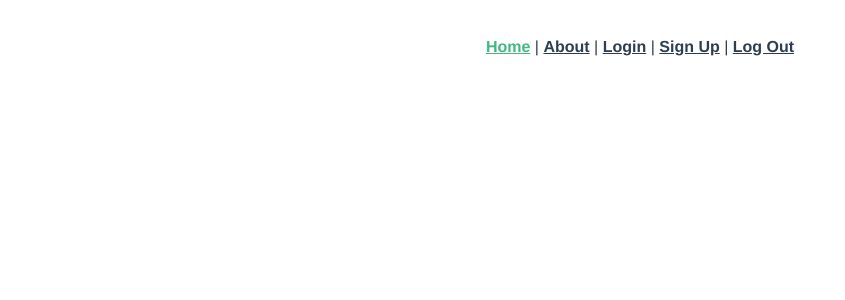
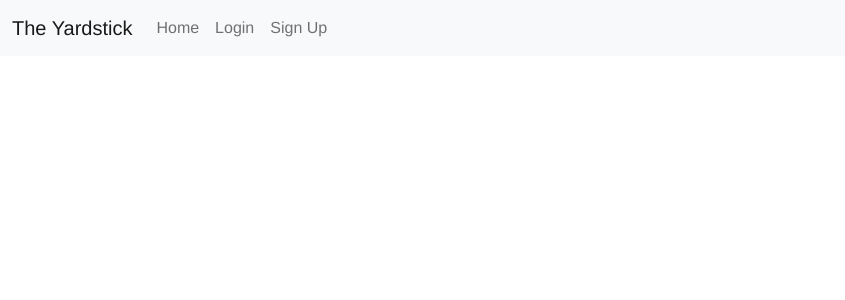
Before and after one commit to cramsel/Final-Capstone-Frontend, a Vue app: page / in a window 1280 px wide. Shown: the top 300 px of the page, without its empty margins (0-845 px from the left). Built offline with nearby package versions, Linux system fonts and the light colour scheme; no server answers.

Commit message:
Add bootstrap and Navbar which only shows login/signup and logout of a user is logged out/signed in respectively.

```diff
--- a/package.json
+++ b/package.json
@@ -9,6 +9,7 @@
   },
   "dependencies": {
     "axios": "^0.26.0",
+    "bootstrap": "^5.1.3",
     "core-js": "^3.6.5",
     "vue": "^3.0.0",
     "vue-router": "^4.0.0-0"
--- a/src/App.vue
+++ b/src/App.vue
@@ -1,15 +1,74 @@
+<script>
+export default {
+  data: function () {
+    return {
+      isLoggedIn: undefined,
+    };
+  },
+  watch: {
+    $route: function () {
+      this.isLoggedIn = !!localStorage.getItem("jwt");
+    },
+  },
+};
+</script>
+
 <template>
-  <div id="nav">
-    <router-link to="/">Home</router-link>
-    |
-    <router-link to="/about">About</router-link>
-    |
-    <router-link to="/login">Login</router-link>
-    |
-    <router-link to="/signup">Sign Up</router-link>
-    |
-    <router-link to="/logout">Log Out</router-link>
-  </div>
+  <nav class="navbar navbar-expand-lg navbar-light bg-light">
+    <div class="container-fluid">
+      <a class="navbar-brand" href="#">The Yardstick</a>
+      <button
+        class="navbar-toggler"
+        type="button"
+        data-bs-toggle="collapse"
+        data-bs-target="#navbarSupportedContent"
+        aria-controls="navbarSupportedContent"
+        aria-expanded="false"
+        aria-label="Toggle navigation"
+      >
+        <span class="navbar-toggler-icon"></span>
+      </button>
+      <div class="collapse navbar-collapse" id="navbarSupportedContent">
+        <ul class="navbar-nav me-auto mb-2 mb-lg-0">
+          <li class="nav-item">
+            <a class="nav-link" href="/">Home</a>
+          </li>
+          <li class="nav-item">
+            <a class="nav-link" v-if="!isLoggedIn" href="/login">Login</a>
+          </li>
+          <li class="nav-item">
+            <a class="nav-link" v-if="!isLoggedIn" href="/signup">Sign Up</a>
+          </li>
+          <li class="nav-item">
+            <a class="nav-link" v-if="isLoggedIn" href="/logout">Logout</a>
+          </li>
+          <!-- <li class="nav-item dropdown">
+            <a
+              class="nav-link dropdown-toggle"
+              href="#"
+              id="navbarDropdown"
+              role="button"
+              data-bs-toggle="dropdown"
+              aria-expanded="false"
+            >
+              Dropdown
+            </a>
+            <ul class="dropdown-menu" aria-labelledby="navbarDropdown">
+              <li><a class="dropdown-item" href="#">Action</a></li>
+              <li><a class="dropdown-item" href="#">Another action</a></li>
+              <li><hr class="dropdown-divider" /></li>
+              <li><a class="dropdown-item" href="#">Something else here</a></li>
+            </ul>
+          </li> -->
+        </ul>
+        <!-- this is the search bar, will be modified with users if time allows -->
+        <!-- <form class="d-flex">
+          <input class="form-control me-2" type="search" placeholder="Search" aria-label="Search" />
+          <button class="btn btn-outline-success" type="submit">Search</button>
+        </form> -->
+      </div>
+    </div>
+  </nav>
   <router-view />
 </template>
 
--- a/src/main.js
+++ b/src/main.js
@@ -1,5 +1,7 @@
 import { createApp } from "vue";
 import App from "./App.vue";
+import "bootstrap";
+import "bootstrap/dist/css/bootstrap.min.css";
 import router from "./router";
 import axios from "axios";
 
```
Also changed, not shown: 1 other file (tests, documents, lock files or other folders).
